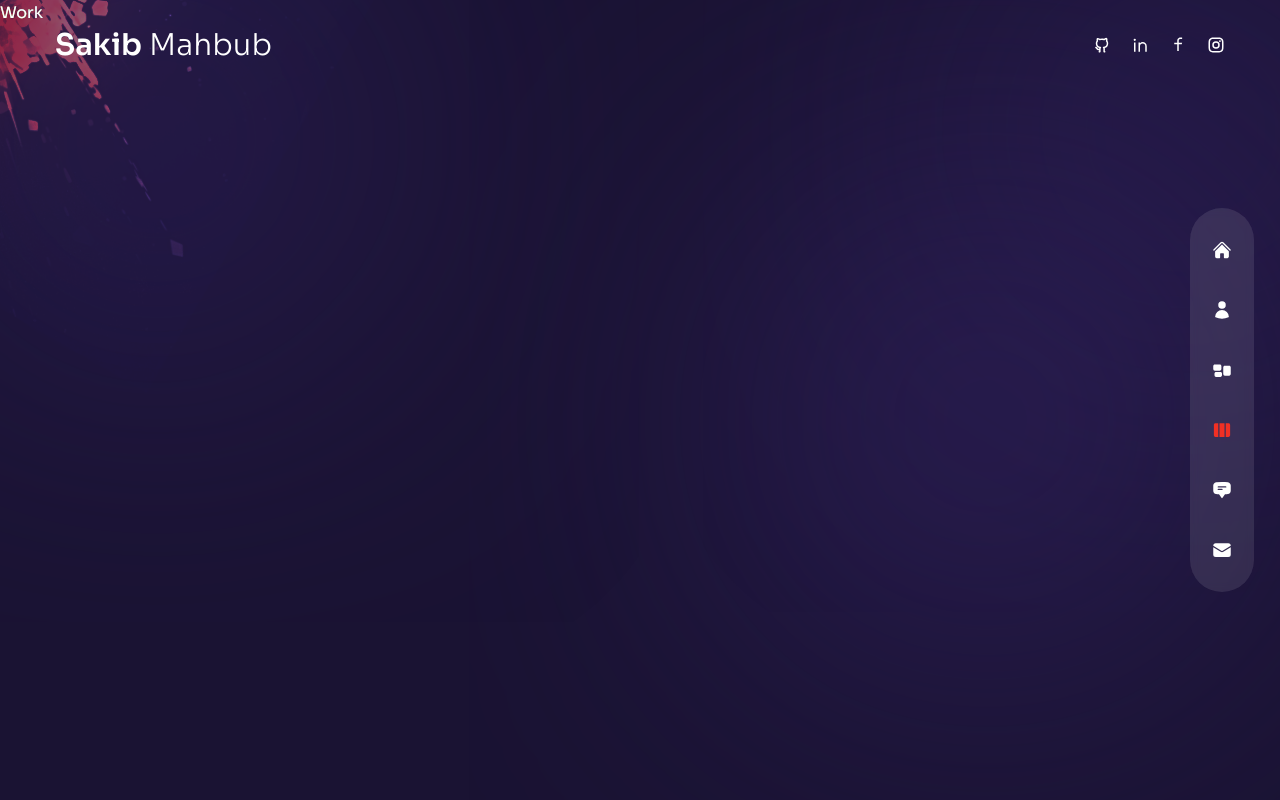
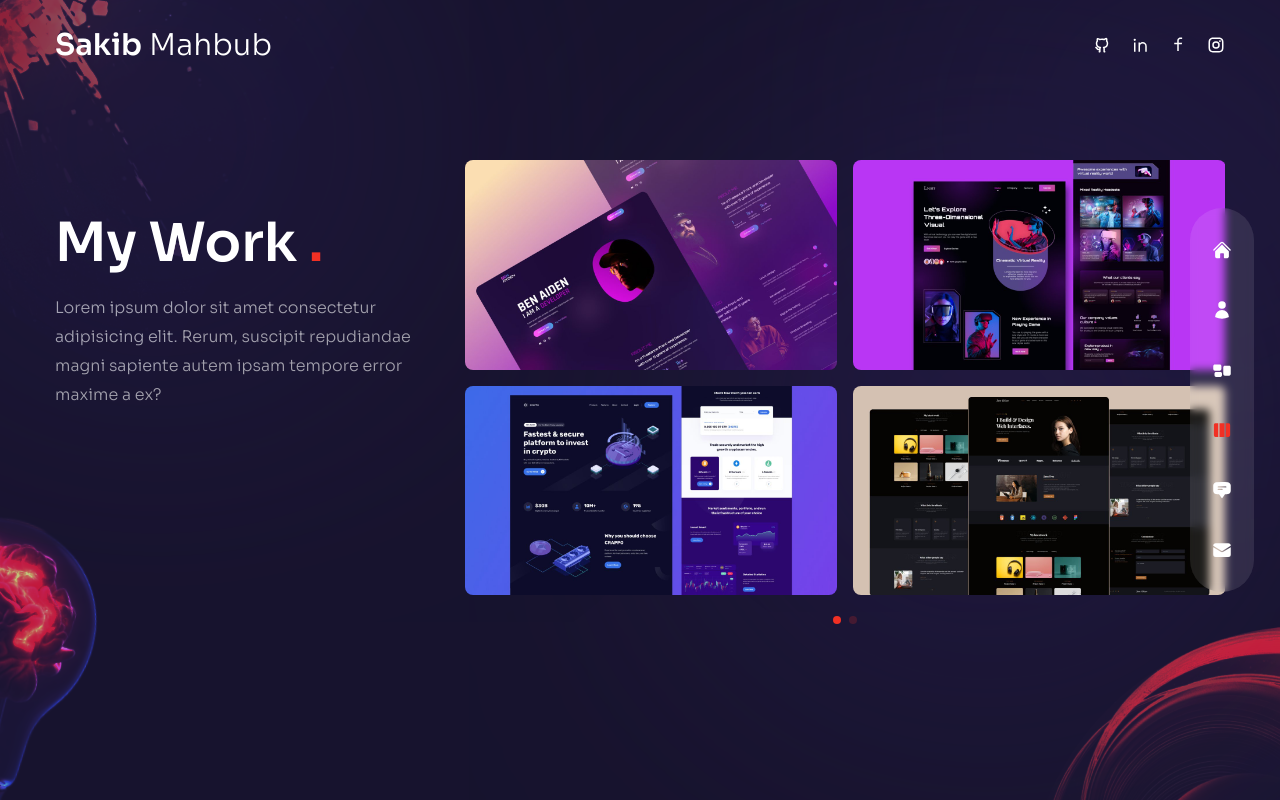
Before and after one commit to sakibmahbub/Next-Portfolio, a Next.js app: page /work in a window 1280 px wide. Built offline with nearby package versions, Linux system fonts and the light colour scheme.

Commit message:
created work page with slider

```diff
--- a/components/ServiceSlider.js
+++ b/components/ServiceSlider.js
@@ -7,7 +7,10 @@
 import "swiper/css/pagination";
 
 // required modules
-import { FreeMode, Pagination } from "swiper";
+import SwiperCore, { FreeMode, Pagination } from "swiper";
+
+// Initialize
+SwiperCore.use([FreeMode, Pagination]);
 
 // icons
 import {
--- a/components/WorkSlider.js
+++ b/components/WorkSlider.js
@@ -4,48 +4,113 @@
     {
       images: [
         {
-          title: 'title',
-          path: '/thumb1.jpg',
+          title: "title",
+          path: "/thumb1.jpg",
         },
         {
-          title: 'title',
-          path: '/thumb2.jpg',
+          title: "title",
+          path: "/thumb2.jpg",
         },
         {
-          title: 'title',
-          path: '/thumb3.jpg',
+          title: "title",
+          path: "/thumb3.jpg",
         },
         {
-          title: 'title',
-          path: '/thumb4.jpg',
+          title: "title",
+          path: "/thumb4.jpg",
         },
       ],
     },
     {
       images: [
         {
-          title: 'title',
-          path: '/thumb4.jpg',
+          title: "title",
+          path: "/thumb4.jpg",
         },
         {
-          title: 'title',
-          path: '/thumb1.jpg',
+          title: "title",
+          path: "/thumb1.jpg",
         },
         {
-          title: 'title',
-          path: '/thumb2.jpg',
+          title: "title",
+          path: "/thumb2.jpg",
         },
         {
-          title: 'title',
-          path: '/thumb3.jpg',
+          title: "title",
+          path: "/thumb3.jpg",
         },
       ],
     },
   ],
 };
 
+// next image
+import Image from "next/image";
+
+// swiper
+import { Swiper, SwiperSlide } from "swiper/react";
+
+// swiper styles
+import "swiper/css";
+import "swiper/css/free-mode";
+import "swiper/css/pagination";
+
+// required modules
+import SwiperCore, { FreeMode, Pagination } from "swiper";
+
+// Initialize
+SwiperCore.use([FreeMode, Pagination]);
+
+//icons
+import { BsArrowRight } from "react-icons/bs";
+
 const WorkSlider = () => {
-  return <div>Work Slider</div>;
+  return (
+    <Swiper
+      spaceBetween={10}
+      pagination={{ clickable: true }}
+      modules={Pagination}
+      className="h-[280px] sm:h-[480px]"
+    >
+      {workSlides.slides.map((slide, index) => {
+        return (
+          <SwiperSlide key={index}>
+            <div className="grid grid-cols-2 grid-rows-2 gap-4 cursor-pointer">
+              {slide.images.map((image, index) => {
+                return (
+                  <div
+                    className="relative rounded-lg overflow-hidden flex items-center justify-center group"
+                    key={index}
+                  >
+                    <div className="flex items-center justify-center relative overflow-hidden group">
+                      {/* image */}
+                      <Image src={image.path} width={500} height={300} alt="" />
+                      <div className="absolute inset-0 bg-gradient-to-l from-transparent via-[#e838cc] to-[#4a22bd] opacity-0 group-hover:opacity-80 transition-all duration-700"></div>
+                      {/* title */}
+                      <div className="absolute bottom-0 translate-y-full group-hover:-translate-y-10 group-hover:xl:-translate-y-20 transition-all duration-300">
+                        <div className="flex items-center gap-x-2 text-[13px] tracking-[0.2em]">
+                          {/* title part 1 */}
+                          <div className="delay-100">Live</div>
+                          {/* title part 2 */}
+                          <div className="translate-y-[500%] group-hover:translate-y-0 transition-all duration-300 delay-150">
+                            Project
+                          </div>
+                          {/* icon */}
+                          <div className="text-xl translate-y-[500%] group-hover:translate-y-0 transition-all duration-300 delay-200">
+                            <BsArrowRight />
+                          </div>
+                        </div>
+                      </div>
+                    </div>
+                  </div>
+                );
+              })}
+            </div>
+          </SwiperSlide>
+        );
+      })}
+    </Swiper>
+  );
 };
 
 export default WorkSlider;
--- a/pages/about/index.js
+++ b/pages/about/index.js
@@ -123,7 +123,7 @@
         {/* text */}
         <div className="flex-1 flex flex-col justify-center">
           <motion.h2
-            variants={fadeIn("right, 0.2")}
+            variants={fadeIn("right", 0.2)}
             initial="hidden"
             animate="show"
             exit="hidden"
@@ -133,7 +133,7 @@
             <span className="text-accent">Front-End</span> Enthusiast
           </motion.h2>
           <motion.p
-            variants={fadeIn("right, 0.4")}
+            variants={fadeIn("right", 0.4)}
             initial="hidden"
             animate="show"
             exit="hidden"
@@ -146,7 +146,7 @@
           </motion.p>
           {/* counters */}
           <motion.div
-            variants={fadeIn("right, 0.6")}
+            variants={fadeIn("right", 0.6)}
             initial="hidden"
             animate="show"
             exit="hidden"
@@ -185,7 +185,7 @@
         </div>
         {/* info */}
         <motion.div
-          variants={fadeIn("left, 0.4")}
+          variants={fadeIn("left", 0.4)}
           initial="hidden"
           animate="show"
           exit="hidden"
--- a/pages/work/index.js
+++ b/pages/work/index.js
@@ -1,5 +1,56 @@
+// components
+import WorkSlider from "../../components/WorkSlider";
+import Bulb from "../../components/Bulb";
+import Circles from "../../components/Circles";
+
+// framer motion
+import { motion } from "framer-motion";
+import { fadeIn } from "../../variants";
+
 const Work = () => {
-  return <div>Work</div>;
+  return (
+    <div className="h-full bg-primary/30 py-36 flex justify-center items-center">
+      <Circles />
+      <div className="container mx-auto">
+        <div className="flex flex-col xl:flex-row gap-x-8">
+          {/* text */}
+          <div className="text-center flex xl:w-[30vw] flex-col lg:text-left mb-4 xl:mb-0">
+            <motion.h2
+              variants={fadeIn("up", 0.3)}
+              initial="hidden"
+              animate="show"
+              exit="hidden"
+              className="h2 xl:mt-12"
+            >
+              My Work <span className="text-accent">.</span>
+            </motion.h2>
+            <motion.p
+              variants={fadeIn("up", 0.4)}
+              initial="hidden"
+              animate="show"
+              exit="hidden"
+              className="mb-4 max-w-[400px] mx-auto lg:mx-0"
+            >
+              Lorem ipsum dolor sit amet consectetur adipisicing elit. Rerum,
+              suscipit repudiandae magni sapiente autem ipsam tempore error
+              maxime a ex?
+            </motion.p>
+          </div>
+          {/* slider */}
+          <motion.div
+            variants={fadeIn("down", 0.6)}
+            initial="hidden"
+            animate="show"
+            exit="hidden"
+            className="w-full xl:max-w-[65%]"
+          >
+            <WorkSlider />
+          </motion.div>
+        </div>
+      </div>
+      <Bulb />
+    </div>
+  );
 };
 
 export default Work;
```
